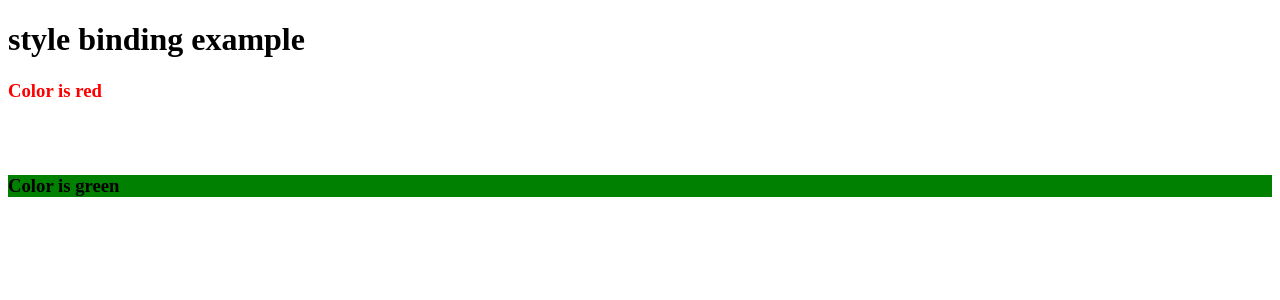
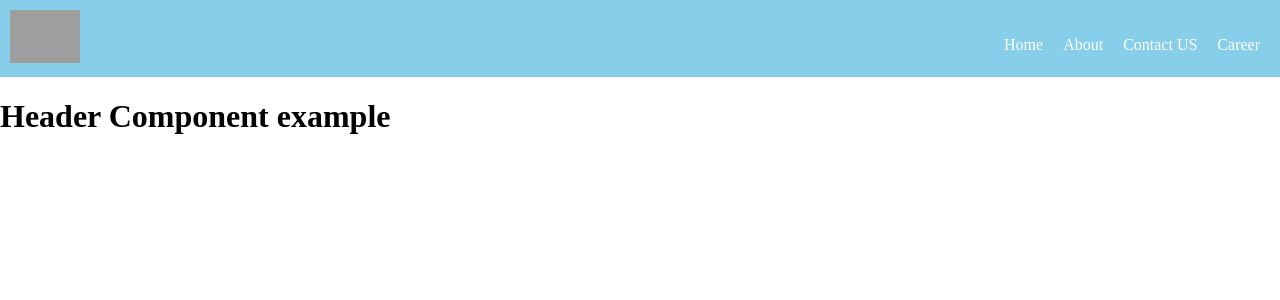
Before and after one commit to iampavanmun18/my-first-project, an Angular app: page / in a window 1280 px wide. Shown: the top 300 px of the page. Built offline with nearby package versions, Linux system fonts and the light colour scheme; grey boxes are pictures that could not be loaded.

Commit message:
created Header component

```diff
--- a/src/app/app.component.html
+++ b/src/app/app.component.html
@@ -1,6 +1,2 @@
-<h1>style binding example</h1>
-
-<h3 [style.color]="color">Color is red</h3>
-<br/>
-<br/>
-<h3 [style.backgroundColor]="bgcolor">Color is green</h3>
+<app-header></app-header>
+<h1>Header Component example</h1>
--- a/src/app/app.component.ts
+++ b/src/app/app.component.ts
@@ -6,6 +6,5 @@ import { Component } from '@angular/core';
   styleUrls: ['./app.component.css'],
 })
 export class AppComponent {
-  color = 'red';
-  bgcolor = 'green';
+
 }
--- a/src/app/app.module.ts
+++ b/src/app/app.module.ts
@@ -7,6 +7,7 @@ import { CloverComponent } from './clover/clover.component';
 import { UserListComponent } from './user-list/user-list.component';
 import { StudentListComponent } from './student-list/student-list.component';
 import { CountryListComponent } from './country-list/country-list.component';
+import { HeaderComponent } from './header/header.component';
 
 @NgModule({
   declarations: [
@@ -14,7 +15,8 @@ import { CountryListComponent } from './country-list/country-list.component';
     CloverComponent,
     UserListComponent,
     StudentListComponent,
-    CountryListComponent
+    CountryListComponent,
+    HeaderComponent
   ],
   imports: [
     BrowserModule,
--- /dev/null
+++ b/src/app/header/header.component.css
@@ -0,0 +1,23 @@
+nav img {
+  width: 70px;
+}
+
+nav {
+  background-color: skyblue;
+  padding: 10px;
+}
+
+ul {
+  float: right;
+  list-style-type: none;
+}
+
+ul li {
+  display: inline-block;
+  padding: 10px;
+}
+ul li a {
+  text-decoration: none;
+  cursor: pointer;
+  color: #fff;
+}
--- /dev/null
+++ b/src/app/header/header.component.html
@@ -0,0 +1,10 @@
+<nav>
+    <img src="https://upload.wikimedia.org/wikipedia/commons/thumb/c/cf/Angular_full_color_logo.svg/2048px-Angular_full_color_logo.svg.png"
+        alt="logo">
+    <ul>
+        <li><a href="#">Home</a></li>
+        <li><a href="#">About</a></li>
+        <li><a href="#">Contact US</a></li>
+        <li><a href="#">Career</a></li>
+    </ul>
+</nav>
--- a/src/styles.css
+++ b/src/styles.css
@@ -1 +1,4 @@
 /* You can add global styles to this file, and also import other style files */
+body{
+    margin: 0;
+}
```
Also changed, not shown: src/app/header/header.component.ts (added, +10 -0 lines), 1 other file (tests, documents, lock files or other folders).
